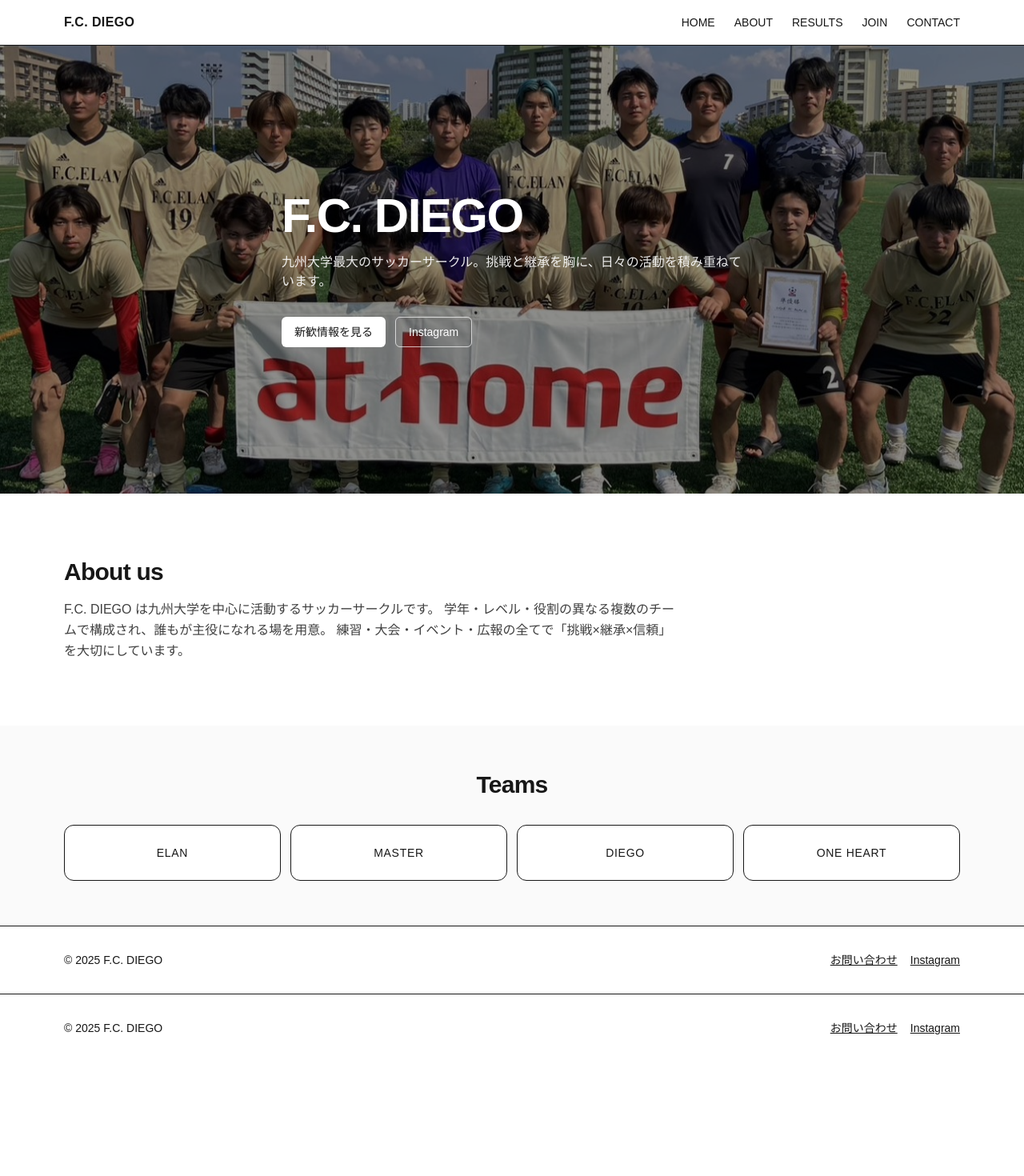
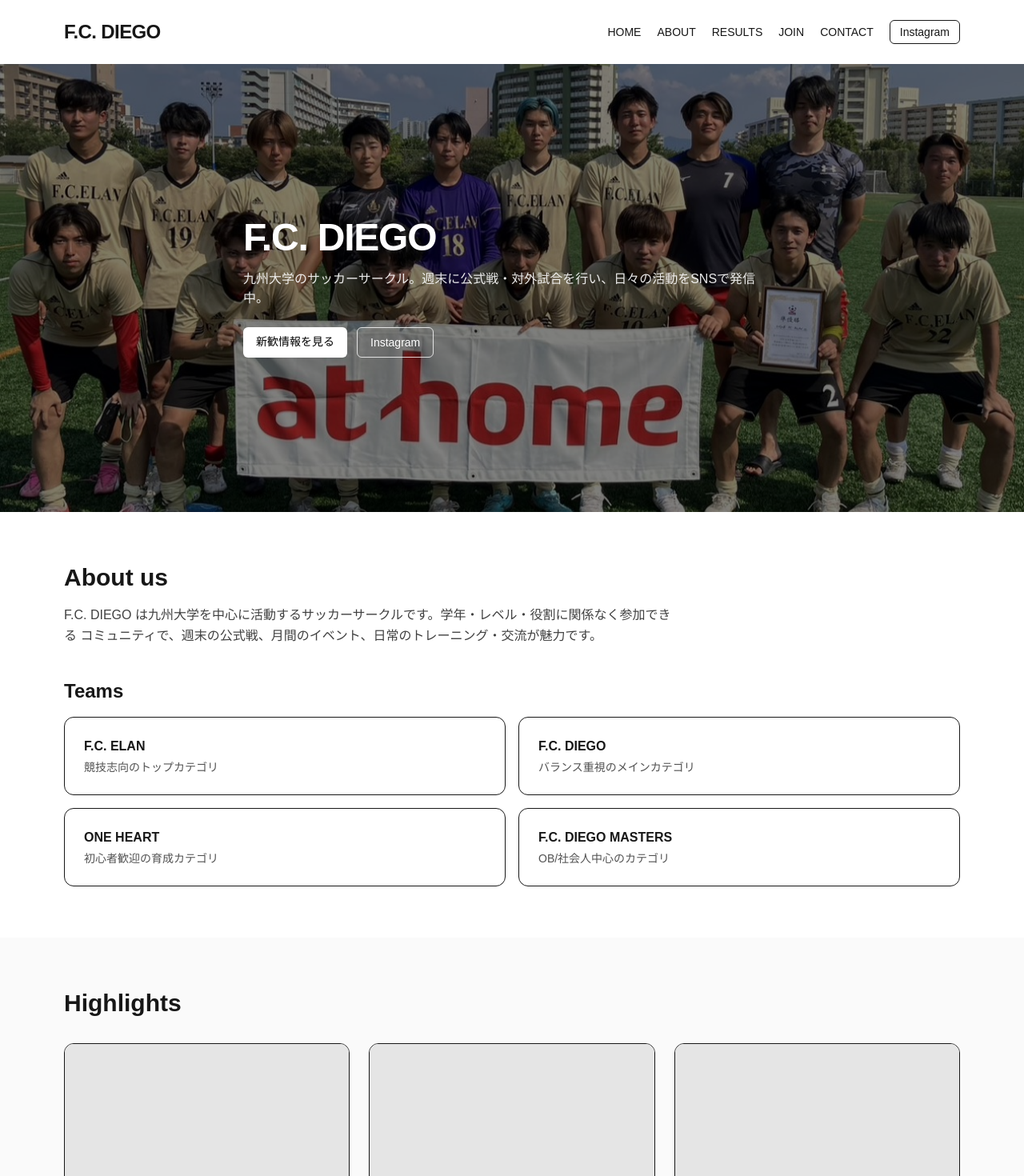
Before and after one commit to ogachan2/fcdiego-site, a Next.js app: page / in a window 1280 px wide. Shown: the top 1470 px of the page at 80% size. Before the commit the page ends 1327 px from the top, so only its background shows below. Built offline with nearby package versions, Linux system fonts and the light colour scheme.

Commit message:
Add scroll reveal animation and update layout

```diff
--- a/src/app/layout.tsx
+++ b/src/app/layout.tsx
@@ -1,61 +1,22 @@
-// app/layout.tsx
 import type { Metadata } from "next";
-import Link from "next/link";
 import "./globals.css";
+import Header from "../components/Header"; // ← 追加
 
 export const metadata: Metadata = {
-  title: "F.C. DIEGO — Kyushu Univ. Football Circle",
-  description:
-    "九州大学のサッカーサークル F.C. DIEGO 公式サイト。活動紹介・戦績・新歓情報など。",
+  title: "F.C. DIEGO",
+  description: "Kyushu Univ. Football Circle",
 };
-
-const nav = [
-  { href: "/", label: "HOME" },
-  { href: "/about", label: "ABOUT" },
-  { href: "/results", label: "RESULTS" },
-  { href: "/join", label: "JOIN" },
-  { href: "/contact", label: "CONTACT" },
-];
 
 export default function RootLayout({ children }: { children: React.ReactNode }) {
   return (
     <html lang="ja">
       <body className="bg-white text-neutral-900 antialiased">
-        <div className="min-h-screen flex flex-col">
-          {/* Header */}
-          <header className="sticky top-0 z-40 bg-white/80 backdrop-blur border-b">
-            <div className="max-w-6xl mx-auto px-4 h-14 flex items-center justify-between">
-              <Link href="/" className="font-semibold tracking-wide">F.C. DIEGO</Link>
-              <nav className="hidden sm:flex gap-6 text-sm">
-                {nav.map((n) => (
-                  <Link key={n.href} href={n.href} className="hover:opacity-70">
-                    {n.label}
-                  </Link>
-                ))}
-              </nav>
-            </div>
-          </header>
+        {/* ▼ここだけ置き換え */}
+        <Header />
+        {/* ▲ここだけ置き換え */}
 
-          {/* Page */}
-          <main className="flex-1">{children}</main>
-
-          {/* Footer */}
-          <footer className="border-t">
-            <div className="max-w-6xl mx-auto px-4 py-8 text-sm flex flex-col sm:flex-row items-center justify-between gap-4">
-              <p>© {new Date().getFullYear()} F.C. DIEGO</p>
-              <div className="flex items-center gap-4">
-                <Link className="underline hover:opacity-70" href="/contact">お問い合わせ</Link>
-                <a
-                  className="underline hover:opacity-70"
-                  href="https://www.instagram.com/" // ← 公式URLに差し替え
-                  target="_blank"
-                >
-                  Instagram
-                </a>
-              </div>
-            </div>
-          </footer>
-        </div>
+        {/* Page */}
+        <main className="flex-1">{children}</main>
       </body>
     </html>
   );
--- a/src/app/page.tsx
+++ b/src/app/page.tsx
@@ -1,82 +1,133 @@
-// app/page.tsx
 import Image from "next/image";
+import Link from "next/link";
+import Reveal from "@/components/Reveal";
 
-const teams = ["ELAN", "MASTER", "DIEGO", "ONE HEART"];
-
-export default function Home() {
+export default function HomePage() {
   return (
-    <main className="min-h-screen bg-white text-neutral-900">
-      {/* Hero */}
+    <div className="min-h-screen">
+      {/* ===== Hero ===== */}
       <section className="relative h-[70vh] flex items-center">
+        {/* 画像（public/hero.JPG） */}
         <Image
-          src="/hero.jpg"      // ← 後で /public/ に画像を置けば表示されます
+          src="/hero.JPG"
           alt="F.C. DIEGO"
           fill
           priority
           className="object-cover"
         />
-        <div className="absolute inset-0 bg-black/45" />
+        {/* オーバーレイ */}
+        <div className="absolute inset-0 bg-black/50" />
+        {/* テキスト */}
         <div className="relative z-10 max-w-6xl mx-auto px-4">
-          <h1 className="text-white text-4xl sm:text-6xl font-bold tracking-tight">
+          <Reveal y={16}>
+            <h1 className="text-4xl sm:text-5xl font-extrabold text-white tracking-tight">
               F.C. DIEGO
             </h1>
-          <p className="text-white/90 mt-4 max-w-xl">
-            九州大学最大のサッカーサークル。挑戦と継承を胸に、日々の活動を積み重ねています。
+          </Reveal>
+          <Reveal y={16} delay={0.1}>
+            <p className="mt-4 max-w-2xl text-white/90">
+              九州大学のサッカーサークル。週末に公式戦・対外試合を行い、日々の活動をSNSで発信中。
             </p>
-          <div className="mt-8 flex gap-3">
-            <a
+          </Reveal>
+          <Reveal y={16} delay={0.2}>
+            <div className="mt-6 flex gap-3">
+              <Link
                 href="/join"
-              className="inline-flex items-center rounded-md bg-white text-neutral-900 px-4 py-2 text-sm font-medium hover:bg-neutral-100"
+                className="rounded-md bg-white text-black px-4 py-2 text-sm font-medium hover:opacity-90"
               >
                 新歓情報を見る
-            </a>
+              </Link>
               <a
-              href="https://www.instagram.com/" // ← 公式URLに差し替え
+                href="https://www.instagram.com/"
                 target="_blank"
-              className="inline-flex items-center rounded-md border border-white/70 text-white px-4 py-2 text-sm hover:bg-white/10"
+                className="rounded-md border border-white/80 text-white px-4 py-2 text-sm hover:bg-white/10"
               >
                 Instagram
               </a>
             </div>
+          </Reveal>
         </div>
       </section>
 
-      {/* About */}
-      <section className="max-w-6xl mx-auto px-4 py-16 sm:py-20">
-        <h2 className="text-2xl sm:text-3xl font-semibold tracking-tight">About us</h2>
+      {/* ===== About（紹介） ===== */}
+      <section className="max-w-6xl mx-auto px-4 py-16">
+        <Reveal>
+          <h2 className="text-2xl sm:text-3xl font-semibold">About us</h2>
+        </Reveal>
+        <Reveal delay={0.1}>
           <p className="mt-4 text-neutral-700 leading-relaxed max-w-3xl">
-          F.C. DIEGO は九州大学を中心に活動するサッカーサークルです。
-          学年・レベル・役割の異なる複数のチームで構成され、誰もが主役になれる場を用意。
-          練習・大会・イベント・広報の全てで「挑戦×継承×信頼」を大切にしています。
+            F.C. DIEGO は九州大学を中心に活動するサッカーサークルです。学年・レベル・役割に関係なく参加できる
+            コミュニティで、週末の公式戦、月間のイベント、日常のトレーニング・交流が魅力です。
           </p>
+        </Reveal>
+        <Reveal delay={0.2}>
+           <h3 className="mt-10 text-xl sm:text-2xl font-semibold">Teams</h3>
+           <div className="mt-4 grid grid-cols-1 sm:grid-cols-2 gap-4">
+          {[
+            { name: "F.C. ELAN", desc: "競技志向のトップカテゴリ" },
+            { name: "F.C. DIEGO", desc: "バランス重視のメインカテゴリ" },
+            { name: "ONE HEART", desc: "初心者歓迎の育成カテゴリ" },
+            { name: "F.C. DIEGO MASTERS", desc: "OB/社会人中心のカテゴリ" },
+           ].map((t) => (
+             <div key={t.name} className="rounded-xl border p-6">
+              <div className="font-semibold">{t.name}</div>
+              <div className="text-sm text-neutral-600 mt-1">{t.desc}</div>
+             </div>
+           ))}
+           </div>
+        </Reveal>
+
       </section>
 
-      {/* Teams */}
+      {/* ===== Highlights（スクロールでふわっと） ===== */}
       <section className="bg-neutral-50">
-        <div className="max-w-6xl mx-auto px-4 py-14">
-          <h2 className="text-2xl sm:text-3xl font-semibold tracking-tight text-center">
-            Teams
-          </h2>
-          <div className="mt-8 grid grid-cols-2 sm:grid-cols-4 gap-3">
-            {teams.map((t) => (
-              <div key={t} className="rounded-xl border p-6 bg-white text-center hover:shadow-sm transition">
-                <p className="text-sm tracking-wider">{t}</p>
+        <div className="max-w-6xl mx-auto px-4 py-16">
+          <Reveal>
+            <h2 className="text-2xl sm:text-3xl font-semibold">Highlights</h2>
+          </Reveal>
+          <div className="mt-8 grid grid-cols-1 md:grid-cols-3 gap-6">
+            {[1, 2, 3].map((i) => (
+              <Reveal key={i} delay={i * 0.05}>
+                <div className="rounded-xl bg-white border overflow-hidden hover:shadow-md transition-shadow">
+                  <div className="aspect-video bg-neutral-200" />
+                  <div className="p-4">
+                    <div className="font-medium">試合ハイライト {i}</div>
+                    <p className="text-sm text-neutral-600 mt-1">
+                      近日公開。Instagramのリールや試合ダイジェストをまとめます。
+                    </p>
                   </div>
+                </div>
+              </Reveal>
             ))}
           </div>
         </div>
       </section>
 
-      {/* Footer */}
-      <footer className="border-t">
-        <div className="max-w-6xl mx-auto px-4 py-8 text-sm flex flex-col sm:flex-row items-center justify-between gap-4">
-          <p>© {new Date().getFullYear()} F.C. DIEGO</p>
-          <div className="flex items-center gap-4">
-            <a className="underline hover:opacity-70" href="/contact">お問い合わせ</a>
-            <a className="underline hover:opacity-70" href="https://www.instagram.com/" target="_blank">Instagram</a>
+      {/* ===== CTA（参加を促す） ===== */}
+      <section className="relative">
+        <div className="max-w-6xl mx-auto px-4 py-20 text-center">
+          <Reveal>
+            <h2 className="text-2xl sm:text-3xl font-semibold">
+              一緒に、次のシーズンをつくろう。
+            </h2>
+          </Reveal>
+          <Reveal delay={0.1}>
+            <p className="mt-4 text-neutral-700">
+              初心者から経験者まで歓迎。まずは新歓ページをご覧ください。
+            </p>
+          </Reveal>
+          <Reveal delay={0.2}>
+            <div className="mt-6">
+              <Link
+                href="/join"
+                className="inline-flex items-center rounded-md bg-black text-white px-6 py-3 text-sm font-medium hover:opacity-90"
+              >
+                JOIN US
+              </Link>
             </div>
+          </Reveal>
         </div>
-      </footer>
-    </main>
+      </section>
+    </div>
   );
 }
--- /dev/null
+++ b/src/components/Header.tsx
@@ -0,0 +1,61 @@
+"use client";
+
+import Link from "next/link";
+import { useEffect, useState } from "react";
+
+export default function Header() {
+  const [scrolled, setScrolled] = useState(false);
+
+  useEffect(() => {
+    const onScroll = () => setScrolled(window.scrollY > 8);
+    onScroll(); // 初期判定
+    window.addEventListener("scroll", onScroll, { passive: true });
+    return () => window.removeEventListener("scroll", onScroll);
+  }, []);
+
+  return (
+    <header
+      className={[
+        "sticky top-0 z-50 transition-all duration-300",
+        "backdrop-blur bg-white/80",
+        scrolled ? "shadow-sm" : "shadow-none",
+      ].join(" ")}
+    >
+      <div
+        className={[
+          "mx-auto max-w-6xl flex items-center justify-between px-4",
+          "transition-all duration-300",
+          scrolled ? "h-14" : "h-20",
+        ].join(" ")}
+      >
+        {/* ロゴ */}
+        <Link
+          href="/"
+          className={[
+            "font-extrabold tracking-tight transition-all duration-300",
+            scrolled ? "text-lg" : "text-2xl",
+          ].join(" ")}
+        >
+          F.C. DIEGO
+        </Link>
+
+        {/* ナビ */}
+        <nav className="hidden sm:flex items-center gap-5 text-sm">
+         <Link href="/" className="hover:opacity-70">HOME</Link>
+         <Link href="/about" className="hover:opacity-70">ABOUT</Link>
+         <Link href="/results" className="hover:opacity-70">RESULTS</Link>
+         <Link href="/join" className="hover:opacity-70">JOIN</Link>
+         <Link href="/contact" className="hover:opacity-70">CONTACT</Link>
+         <a
+         href="https://www.instagram.com/"
+         target="_blank"
+         className="rounded-md border px-3 py-1 transition-all duration-300"
+         >
+         Instagram
+         </a>
+        </nav>
+
+      </div>
+    </header>
+  );
+}
--- /dev/null
+++ b/src/components/Reveal.tsx
@@ -0,0 +1,54 @@
+"use client";
+import { motion, useAnimation, Variants } from "framer-motion";
+import { useEffect, useRef } from "react";
+
+type Props = {
+  children: React.ReactNode;
+  delay?: number;
+  y?: number;
+  repeat?: boolean; // 再表示オプション
+};
+
+const variants: Variants = {
+  hidden: (custom: { y: number }) => ({ opacity: 0, y: custom.y }),
+  show: { opacity: 1, y: 0, transition: { duration: 0.6, ease: "easeOut" } },
+};
+
+export default function Reveal({ children, delay = 0, y = 24, repeat = false }: Props) {
+  const controls = useAnimation();
+  const ref = useRef<HTMLDivElement>(null);
+
+  useEffect(() => {
+    const el = ref.current;
+    if (!el) return;
+
+    const io = new IntersectionObserver(
+      (entries) => {
+        entries.forEach((e) => {
+          if (e.isIntersecting) {
+            controls.start("show");
+          } else if (repeat) {
+            controls.set("hidden");
+          }
+        });
+      },
+      { threshold: 0.15 } // ← これが正しい位置
+    );
+
+    io.observe(el);
+    return () => io.disconnect();
+  }, [controls, repeat]);
+
+  return (
+    <motion.div
+      ref={ref}
+      initial="hidden"
+      custom={{ y }}
+      animate={controls}
+      variants={variants}
+      transition={{ delay }}
+    >
+      {children}
+    </motion.div>
+  );
+}
```
Also changed, not shown: package.json (+7 -6 lines), 1 other file (tests, documents, lock files or other folders). Lines whose indentation alone changed are shown as unchanged.
